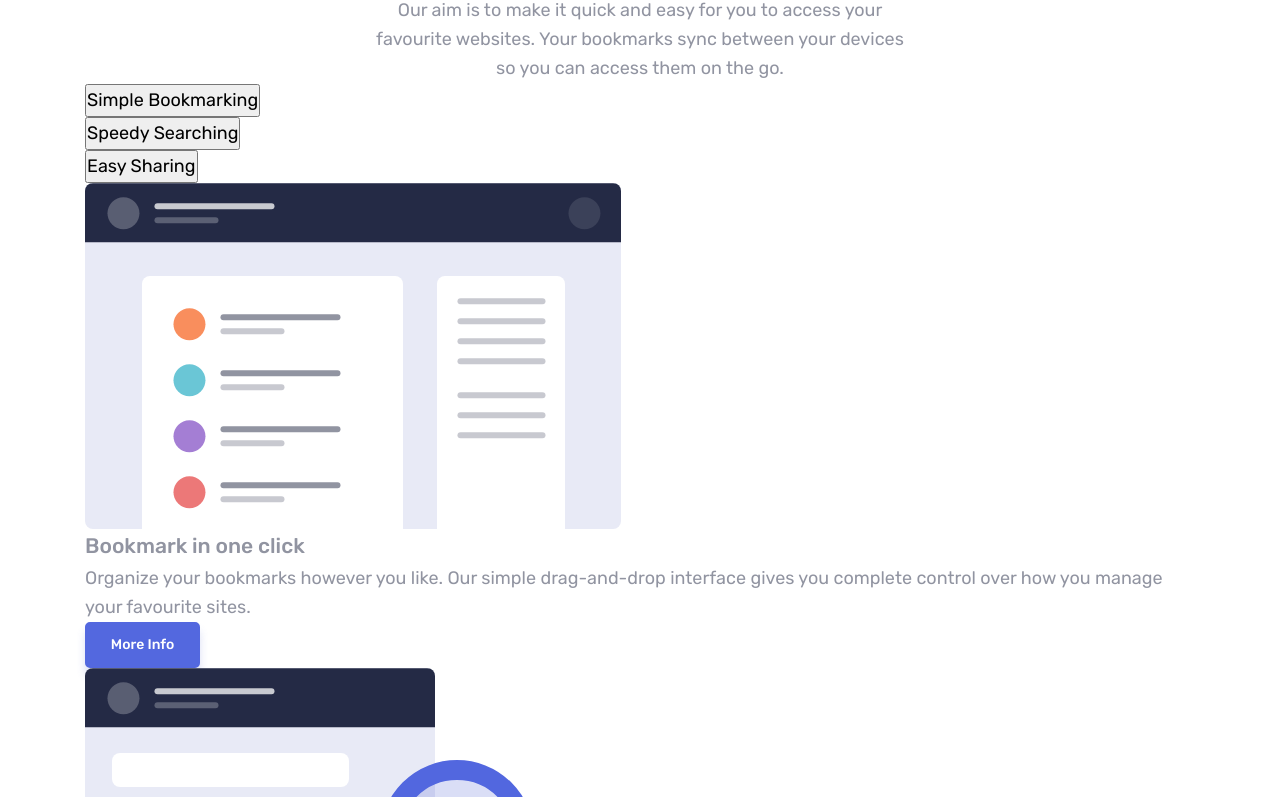
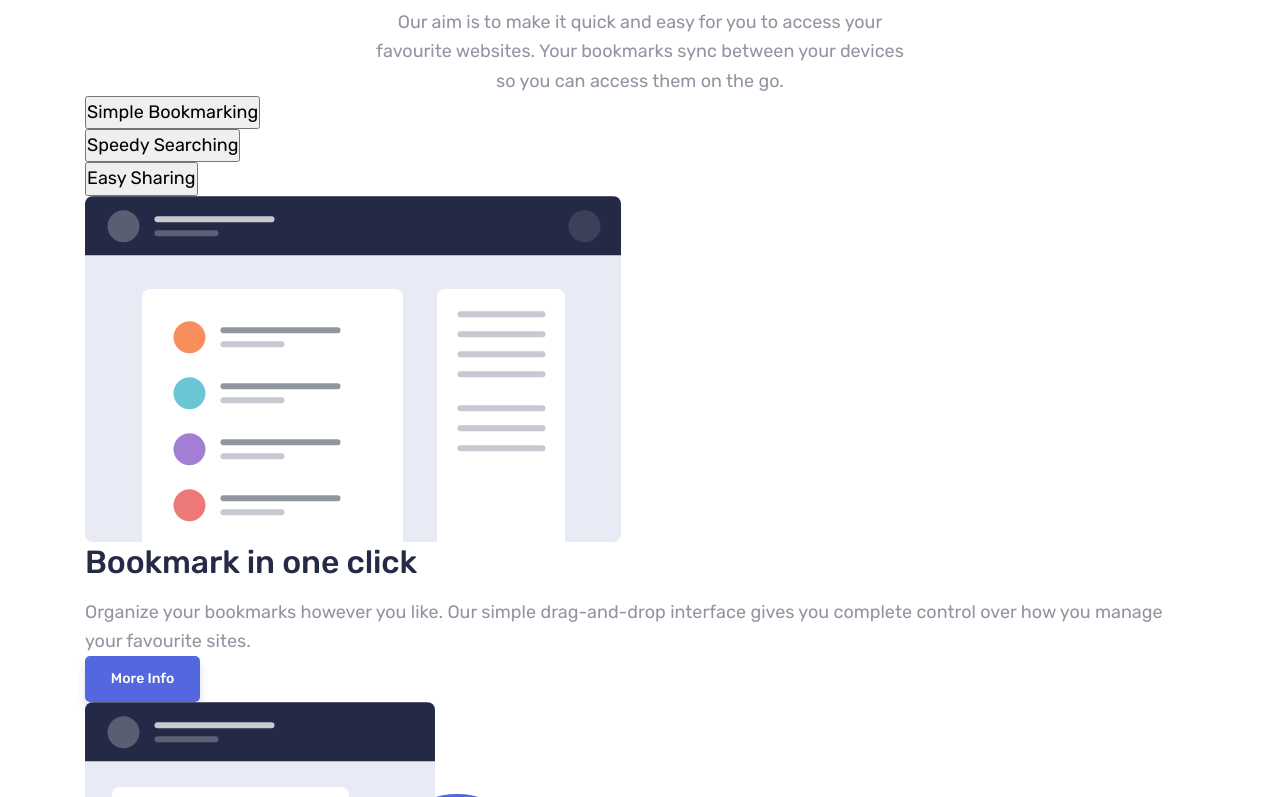
Before and after one commit to karolbanat/bookmark-landing-page, a website: page index.html in a window 1280 px wide. Shown: the part 713-1510 px from the top of the page. Drawn offline with Linux system fonts and the light colour scheme.

Commit message:
Section headings

```diff
--- a/index.html
+++ b/index.html
@@ -275,7 +275,7 @@
     <section aria-labelledby="cta-heading" class="cta | bg-primary-400 text-neutral-100 text-center">
       <div class="container container--small">
         <p class="cta__kicker">35,000+ already joined</p>
-        <h2 id="cta-heading" class="medium-heading">Stay up-to-date with what we’re doing</h2>
+        <h2 id="cta-heading" class="medium-heading | text-neutral-100">Stay up-to-date with what we’re doing</h2>
         <form class="opt-in-form">
           <div class="opt-in-form__input-box">
             <input type="email" name="email" id="email" class="opt-in-form__input">
--- a/src/sass/base/_base.scss
+++ b/src/sass/base/_base.scss
@@ -10,6 +10,7 @@ h1,
 h2,
 h3 {
 	font-weight: var(--fw-700);
+	color: var(--clr-neutral-700);
 }
 
 h1,
--- a/src/sass/components/_index.scss
+++ b/src/sass/components/_index.scss
@@ -1,4 +1,5 @@
 @forward './links';
 @forward './buttons';
+@forward './text';
 @forward './primary-header';
 @forward './primary-navigation';
--- /dev/null
+++ b/src/sass/components/text/_index.scss
@@ -0,0 +1 @@
+@forward './medium-heading';
--- /dev/null
+++ b/src/sass/components/text/_medium-heading.scss
@@ -0,0 +1,6 @@
+.medium-heading {
+	margin-bottom: var(--spacer-em-200);
+	font-size: var(--fz-700);
+	line-height: 1.25;
+	letter-spacing: var(--ls-100);
+}
```
Also changed, not shown: dist/css/main.min.css.
